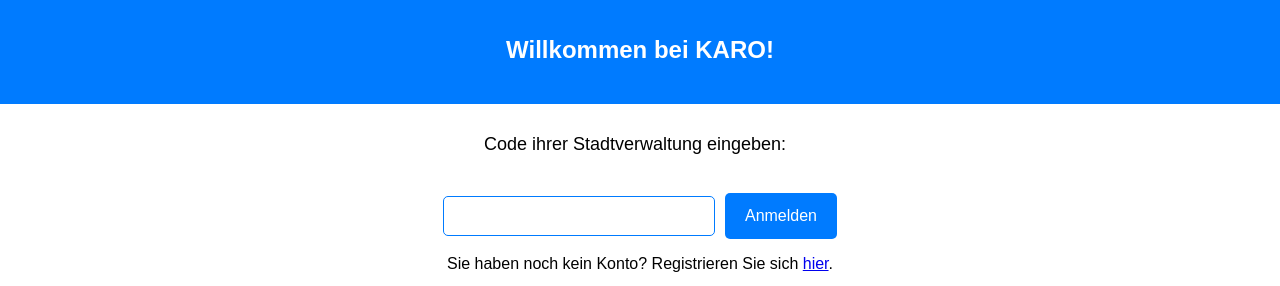
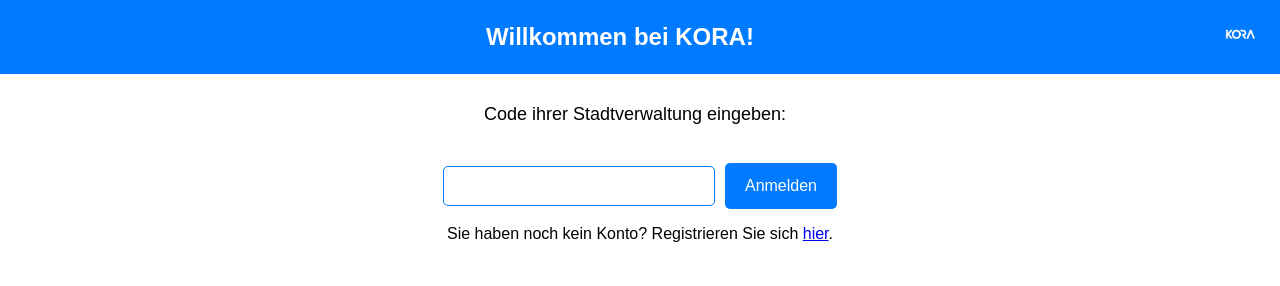
Before and after one commit to waimerle/KORA, a Django app: template templates/KORA/Einwahl.html in a window 1280 px wide. Shown: the top 286 px of the page. Run offline with Django 3.2, Linux system fonts and the light colour scheme; the template is opened without the code that fills it, so the values that code supplies are empty.

Commit message:
Update Einwahl.html

```diff
--- a/templates/KORA/Einwahl.html
+++ b/templates/KORA/Einwahl.html
@@ -16,10 +16,30 @@
             flex-direction: column;
             min-height: 100vh;
         }
+
         header {
-            background-color: #007BFF;
-            color: white;
-            padding: 20px;
+            background-color: #007bff;
+            color: #ffffff;
+            padding: 15px 20px;
+            display: flex;
+            align-items: center;
+            justify-content: space-between;
+        }
+
+        .header-icons {
+            display: flex;
+            align-items: center;
+            gap: 15px;
+        }
+
+        header img {
+            height: 40px;
+            cursor: pointer;
+        }
+        header h1 {
+            margin: 0;
+            font-size: 24px;
+            flex-grow: 1;
             text-align: center;
         }
         h1 {
@@ -77,7 +97,11 @@
 <body>
 
 <header>
-    <h1>Willkommen bei KARO!</h1>
+    <h1>Willkommen bei KORA!</h1>
+    <div class="header-right">
+        <img src="{% static 'KORA.png' %}" alt="KORA Logo" />
+    </div>
+
 </header>
 
 <main class="container">
```
